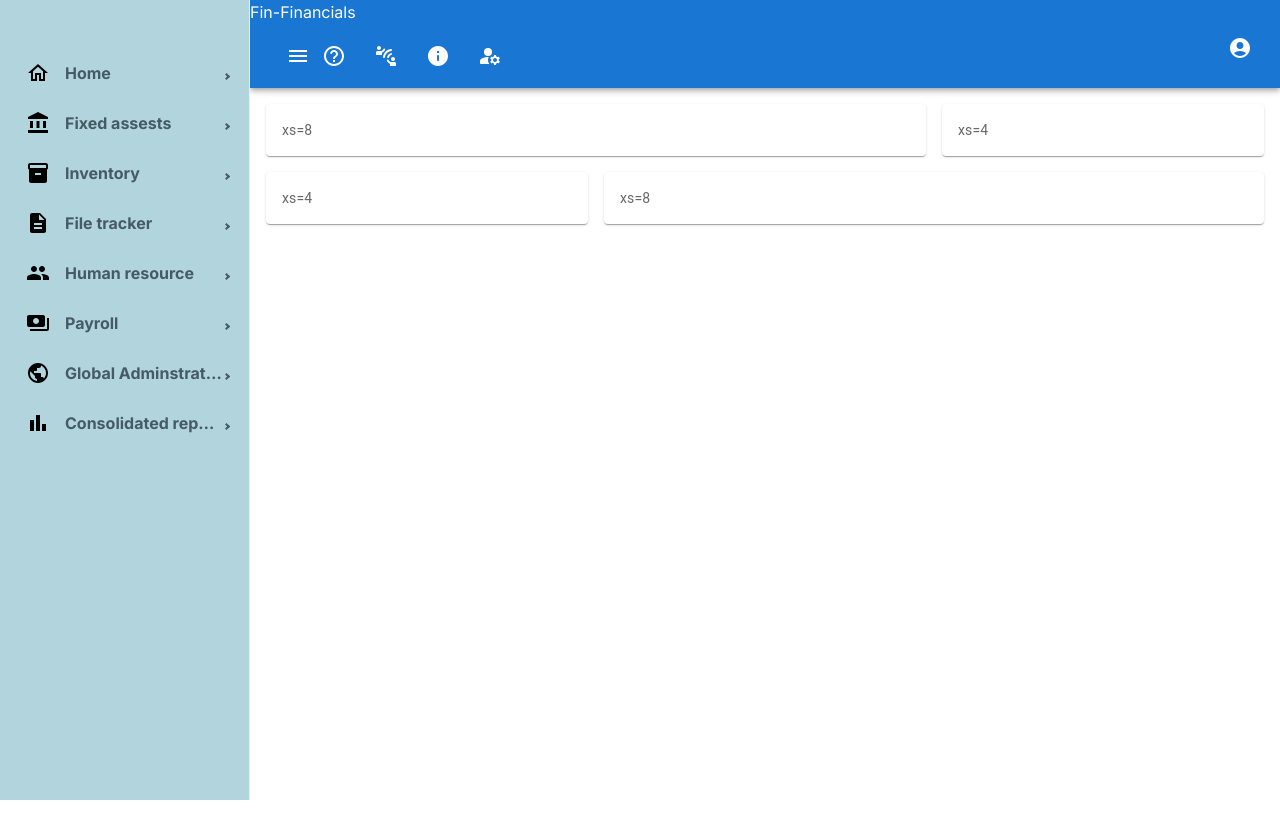
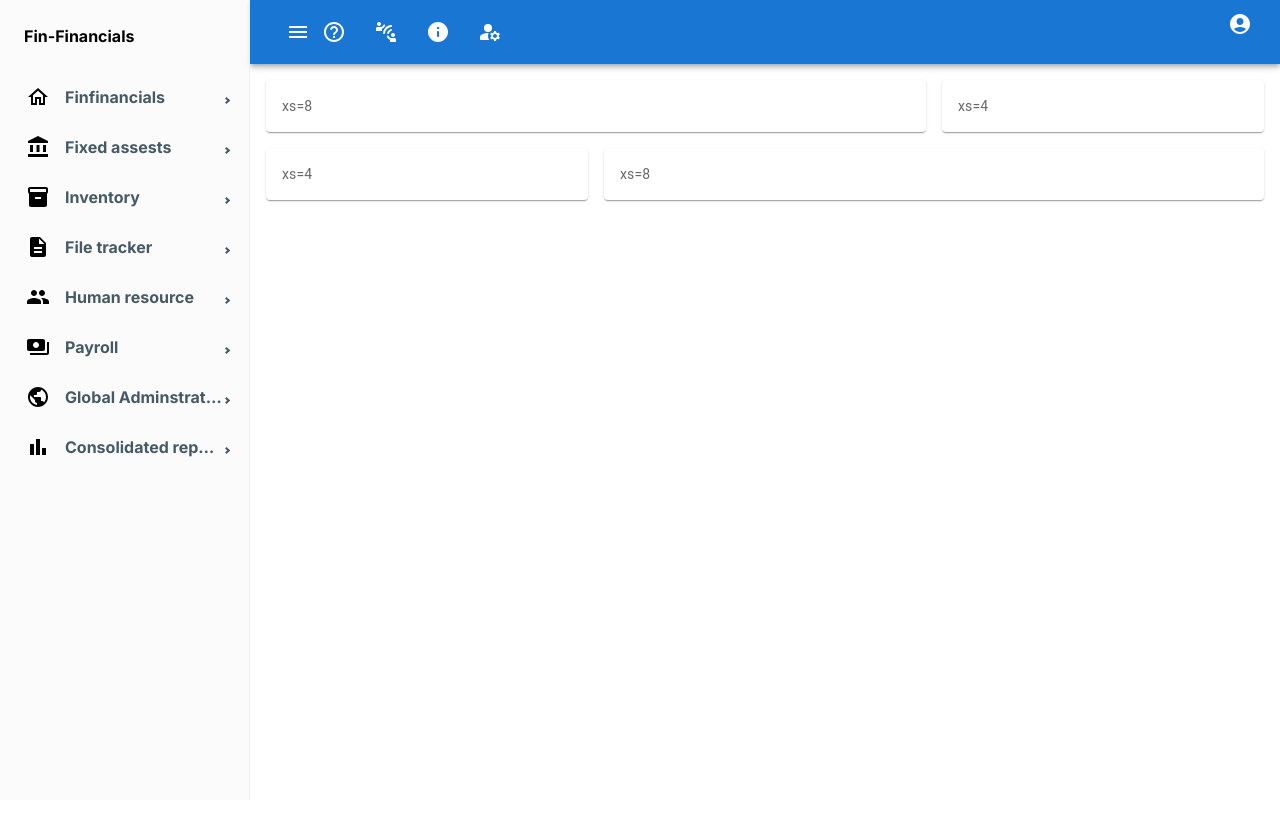
Before and after one commit to Mauryn7/fin-dashboard, a Next.js app: page / in a window 1280 px wide. Shown: the top 838 px of the page. Built offline with nearby package versions, Linux system fonts and the light colour scheme.

Commit message:
menu updates and color

```diff
--- a/src/app/Navbar.tsx
+++ b/src/app/Navbar.tsx
@@ -48,7 +48,7 @@ export default function Navbar() {
     <Box sx={{ flexGrow: 1 }}>
 
       <AppBar position="static"  >
-      Fin-Financials
+
         <Toolbar>
 
         <IconButton
--- a/src/components/SideBar.tsx
+++ b/src/components/SideBar.tsx
@@ -33,12 +33,14 @@ const SideBar = () => {
     <div >
       <Sidebar
         rootStyles={{
-          background: "#0b7c9c !important",
+          background: "bg-blue-200 ",
           opacity:5
         }}
 
        className="h-screen  font-bold"  breakPoint="sm" transitionDuration={800}>
        <div className="flex items-center justify-between p-6">
+       <h2>Fin-Financials</h2>
+
        {/* <h2>Fin</h2>
        <MenuOutlinedIcon
             onClick={() => {
@@ -67,48 +69,65 @@ const SideBar = () => {
             },
           }}>
 
-          <SubMenu icon={<HomeOutlinedIcon className={iconClass}/>} label="Home">
+          <SubMenu icon={<HomeOutlinedIcon className={iconClass}/>} label="Finfinancials">
           <SubMenu  icon={<PeopleOutlinedIcon className={iconClass}  />} label="Membership">
                 <MenuItem >Authorization</MenuItem>
                 <MenuItem >Enquiries</MenuItem>
+
+
              </SubMenu>
             <MenuItem icon={<PeopleOutlinedIcon className={iconClass} />}>Authorization</MenuItem>
             <MenuItem icon={<PeopleOutlinedIcon className={iconClass} />}>Enquiries</MenuItem>
+            <MenuItem icon={<PeopleOutlinedIcon className={iconClass} />}>Transaction</MenuItem>
+            <MenuItem icon={<PeopleOutlinedIcon className={iconClass} />}>Loans</MenuItem>
+            <MenuItem icon={<PeopleOutlinedIcon className={iconClass} />}>Accounts</MenuItem>
+            <MenuItem icon={<PeopleOutlinedIcon className={iconClass} />}>Reports</MenuItem>
+            <MenuItem icon={<PeopleOutlinedIcon className={iconClass} />}>End of period</MenuItem>
+            <MenuItem icon={<PeopleOutlinedIcon className={iconClass} />}>Tools/Maintenance</MenuItem>
+            <MenuItem icon={<PeopleOutlinedIcon className={iconClass} />}>Setup</MenuItem>
             </SubMenu>
         <SubMenu icon={<AccountBalanceIcon className={iconClass} />} label="Fixed assests">
-            <MenuItem icon={<PeopleOutlinedIcon className={iconClass} />}>Membership</MenuItem>
-            <MenuItem icon={<PeopleOutlinedIcon  className={iconClass}/>}>Authorization</MenuItem>
-            <MenuItem icon={<PeopleOutlinedIcon  className={iconClass}/>}>Enquiries</MenuItem>
+            <MenuItem icon={<PeopleOutlinedIcon className={iconClass} />}>Asset Register</MenuItem>
+            <MenuItem icon={<PeopleOutlinedIcon  className={iconClass}/>}>Depreciation</MenuItem>
+            <MenuItem icon={<PeopleOutlinedIcon  className={iconClass}/>}>Fixed Asset Setup</MenuItem>
+            <MenuItem icon={<PeopleOutlinedIcon className={iconClass} />}>Revaluation</MenuItem>
+            <MenuItem icon={<PeopleOutlinedIcon className={iconClass} />}>Asset disposal</MenuItem>
         </SubMenu>
         <SubMenu icon={<Inventory2Icon className={iconClass} />} label="Inventory">
-            <MenuItem icon={<PeopleOutlinedIcon className={iconClass} />}>Membership</MenuItem>
+            <MenuItem icon={<PeopleOutlinedIcon className={iconClass} />}>Stock Request</MenuItem>
+            <MenuItem icon={<PeopleOutlinedIcon className={iconClass} />}>Stores</MenuItem>
+            <MenuItem icon={<PeopleOutlinedIcon className={iconClass} />}>Purchases</MenuItem>
+            <MenuItem icon={<PeopleOutlinedIcon className={iconClass} />}>Stock Items</MenuItem>
             <MenuItem icon={<PeopleOutlinedIcon className={iconClass} />}>Authorization</MenuItem>
-            <MenuItem icon={<PeopleOutlinedIcon className={iconClass} />}>Enquiries</MenuItem>
+            <MenuItem icon={<PeopleOutlinedIcon className={iconClass} />}>Inventory Setup</MenuItem>
         </SubMenu>
         <SubMenu icon={<DescriptionIcon className={iconClass} />} label="File tracker">
-            <MenuItem icon={<PeopleOutlinedIcon className={iconClass} />}>Membership</MenuItem>
-            <MenuItem icon={<PeopleOutlinedIcon className={iconClass} />}>Authorization</MenuItem>
-            <MenuItem icon={<PeopleOutlinedIcon />}>Enquiries</MenuItem>
+            <MenuItem icon={<PeopleOutlinedIcon className={iconClass} />}>File Managment</MenuItem>
+            <MenuItem icon={<PeopleOutlinedIcon className={iconClass} />}>File Movement</MenuItem>
+            <MenuItem icon={<PeopleOutlinedIcon className={iconClass} />}>File Authorization</MenuItem>
+            <MenuItem icon={<PeopleOutlinedIcon className={iconClass} />}>File Tracker Reports</MenuItem>
+            <MenuItem icon={<PeopleOutlinedIcon className={iconClass} />}>File Tracker Setup</MenuItem>
+
+
         </SubMenu>
         <SubMenu icon={<PeopleIcon className={iconClass} />} label="Human resource">
-            <MenuItem icon={<PeopleOutlinedIcon className={iconClass}/>}>Membership</MenuItem>
-            <MenuItem icon={<PeopleOutlinedIcon className={iconClass} />}>Authorization</MenuItem>
-            <MenuItem icon={<PeopleOutlinedIcon className={iconClass} />}>Enquiries</MenuItem>
+            <MenuItem icon={<PeopleOutlinedIcon className={iconClass}/>}>Employee Details</MenuItem>
+            <MenuItem icon={<PeopleOutlinedIcon className={iconClass} />}>Leave</MenuItem>
+            <MenuItem icon={<PeopleOutlinedIcon className={iconClass} />}>Hr Setup</MenuItem>
         </SubMenu>
         <SubMenu icon={<PaymentsIcon className={iconClass} />} label="Payroll">
-            <MenuItem icon={<PeopleOutlinedIcon className={iconClass} />}>Membership</MenuItem>
-            <MenuItem icon={<PeopleOutlinedIcon className={iconClass} />}>Authorization</MenuItem>
-            <MenuItem icon={<PeopleOutlinedIcon className={iconClass}/>}>Enquiries</MenuItem>
+            <MenuItem icon={<PeopleOutlinedIcon className={iconClass} />}>Payroll Setup</MenuItem>
+
         </SubMenu>
         <SubMenu icon={<PublicIcon className={iconClass} />} label="Global Adminstration">
-            <MenuItem icon={<PeopleOutlinedIcon className={iconClass} />}>Membership</MenuItem>
-            <MenuItem icon={<PeopleOutlinedIcon  className={iconClass}/>}>Authorization</MenuItem>
-            <MenuItem icon={<PeopleOutlinedIcon className={iconClass} />}>Enquiries</MenuItem>
+            <MenuItem icon={<PeopleOutlinedIcon className={iconClass} />}>Global Setup</MenuItem>
+            <MenuItem icon={<PeopleOutlinedIcon  className={iconClass}/>}>Impact Data</MenuItem>
+
         </SubMenu>
         <SubMenu icon={<Tooltip title="Consolidated reports"><BarChartIcon className={iconClass}/></Tooltip>} label="Consolidated reports">
-            <MenuItem icon={<PeopleOutlinedIcon className={iconClass} />}>Membership</MenuItem>
-            <MenuItem icon={<PeopleOutlinedIcon  className={iconClass}/>}>Authorization</MenuItem>
-            <MenuItem icon={<PeopleOutlinedIcon className={iconClass} />}>Enquiries</MenuItem>
+            <MenuItem icon={<PeopleOutlinedIcon className={iconClass} />}>Cosolidated Reports List</MenuItem>
+            <MenuItem icon={<PeopleOutlinedIcon  className={iconClass}/>}>Maintain Reports Mapping</MenuItem>
+
         </SubMenu>
         </Menu>
 
```
